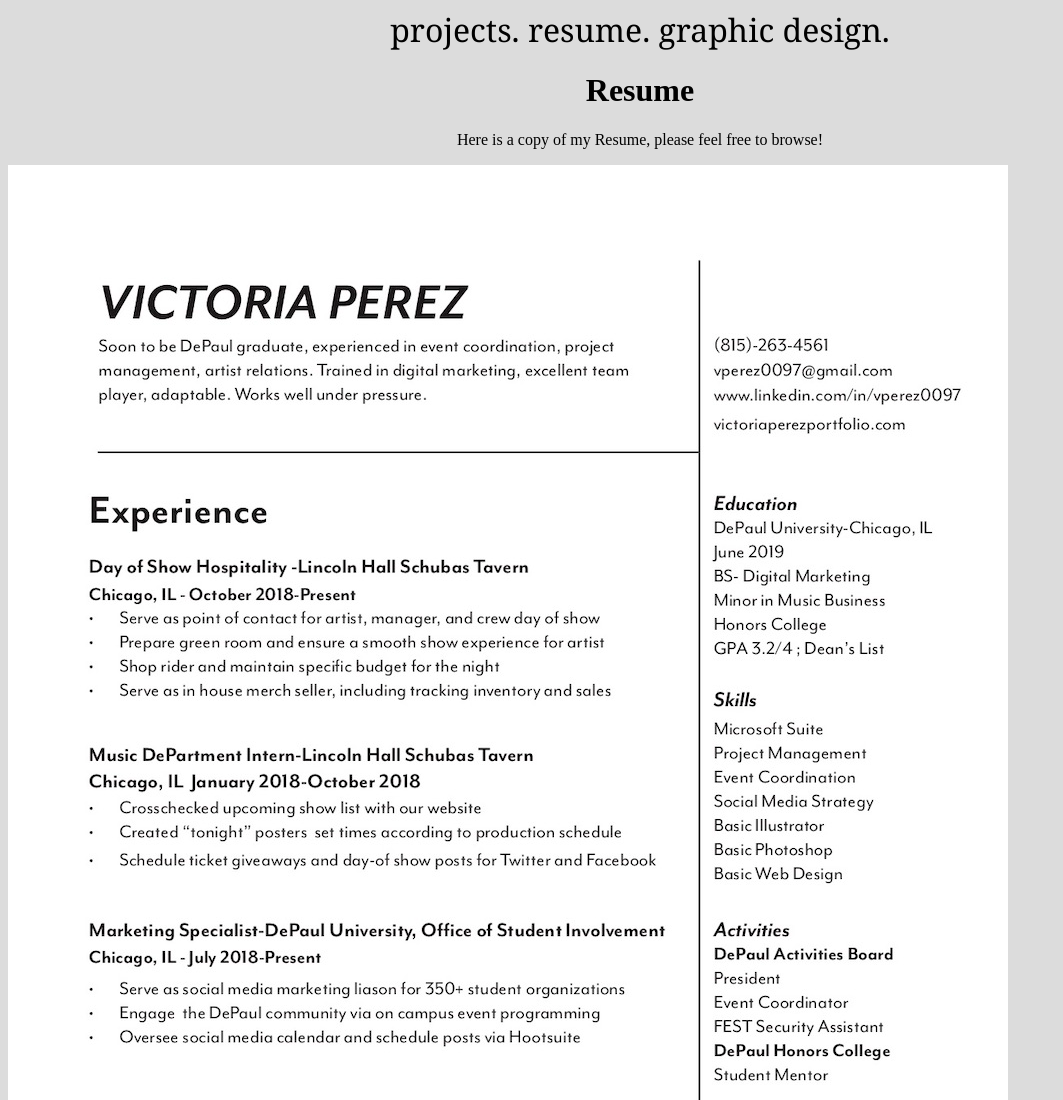
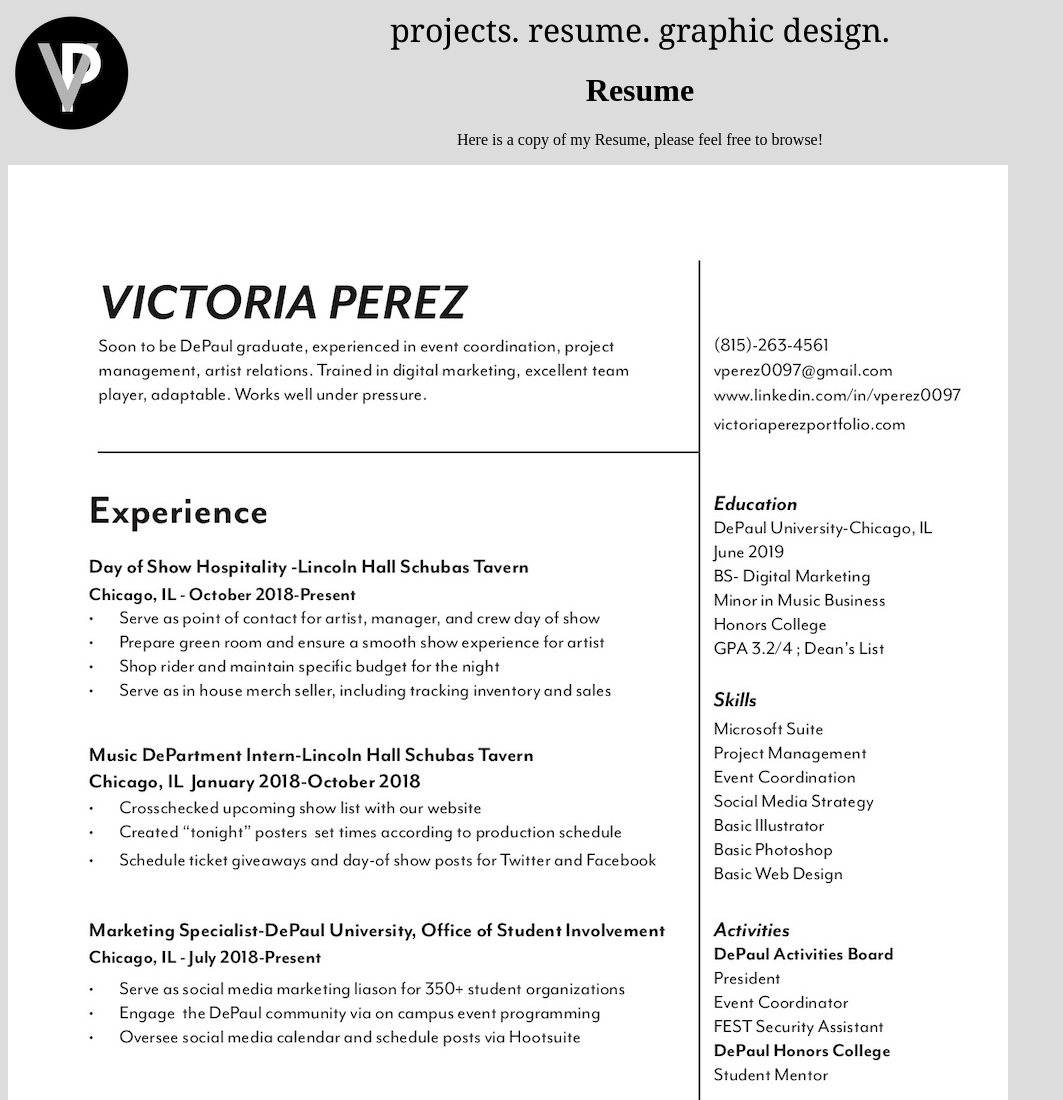
Before and after one commit to vperez0097/personalportfolio, a plain HTML site: page Resume.html in a window 1280 px wide. Shown: the top 1100 px of the page, without its empty margins (0-1063 px from the left). Drawn offline with Linux system fonts and the light colour scheme.

Commit message:
added logo to all pages

```diff
--- a/Resume.html
+++ b/Resume.html
@@ -5,6 +5,10 @@
  <link rel="stylesheet" type="text/css" href="CSS/styles.css">
   <meta charset="utf-8">
   <title>Resume</title>
+
+      <a href="index.html" class="logo"> <img src="Images/allpageslogo-01.png" alt="Clickable personal logo">  </a>
+
+
     <nav>
     <a href="Work_Samples.html">projects.</a>
     <a href="Resume.html">resume.</a>
```
Also changed, not shown: graphic design.html (+1 -0 lines).
